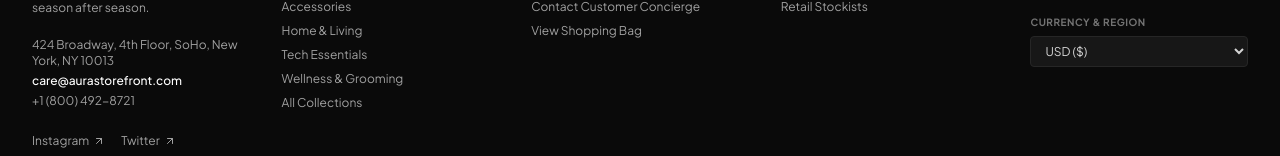
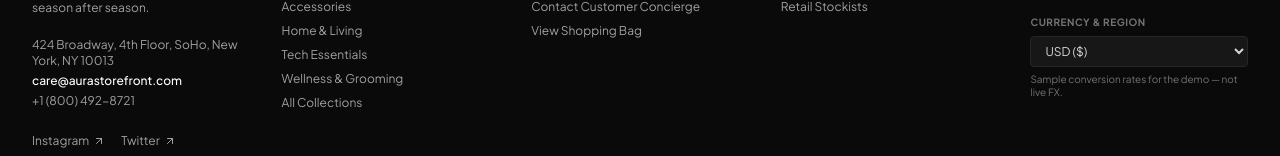
Before and after one commit to Giogfr/aura-storefront, a React (Vite) app: page / in a window 1280 px wide. Shown: the part 6377-6533 px from the top of the page. Built offline with nearby package versions, Linux system fonts and the light colour scheme.

Commit message:
docs: label footer currency rates as sample and fix button type

```diff
--- a/src/components/layout/Footer.tsx
+++ b/src/components/layout/Footer.tsx
@@ -216,7 +216,7 @@ export const Footer: React.FC = () => {
                 </button>
               </li>
               <li>
-                <button onClick={() => navigateTo('shipping-returns')} className="hover:text-white transition-colors">
+                <button type="button" onClick={() => navigateTo('shipping-returns')} className="hover:text-white transition-colors">
                   Return Terms
                 </button>
               </li>
@@ -242,6 +242,9 @@ export const Footer: React.FC = () => {
                   </option>
                 ))}
               </select>
+              <p className="mt-1.5 text-[10px] leading-tight text-neutral-500">
+                Sample conversion rates for the demo — not live FX.
+              </p>
             </div>
           </div>
         </div>
```
